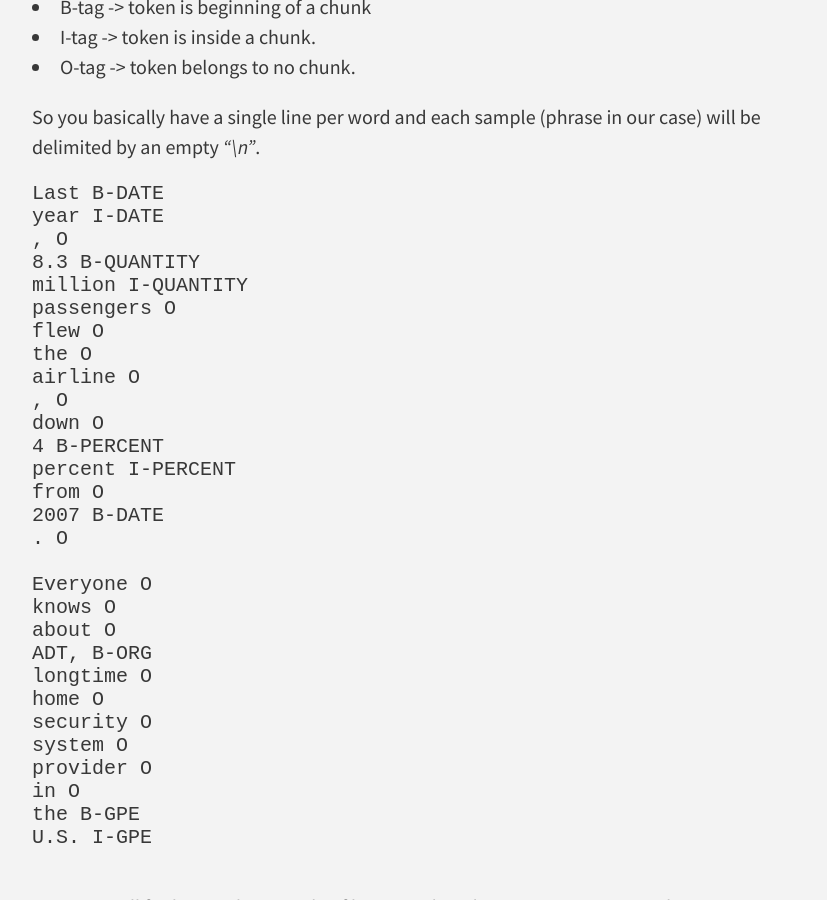
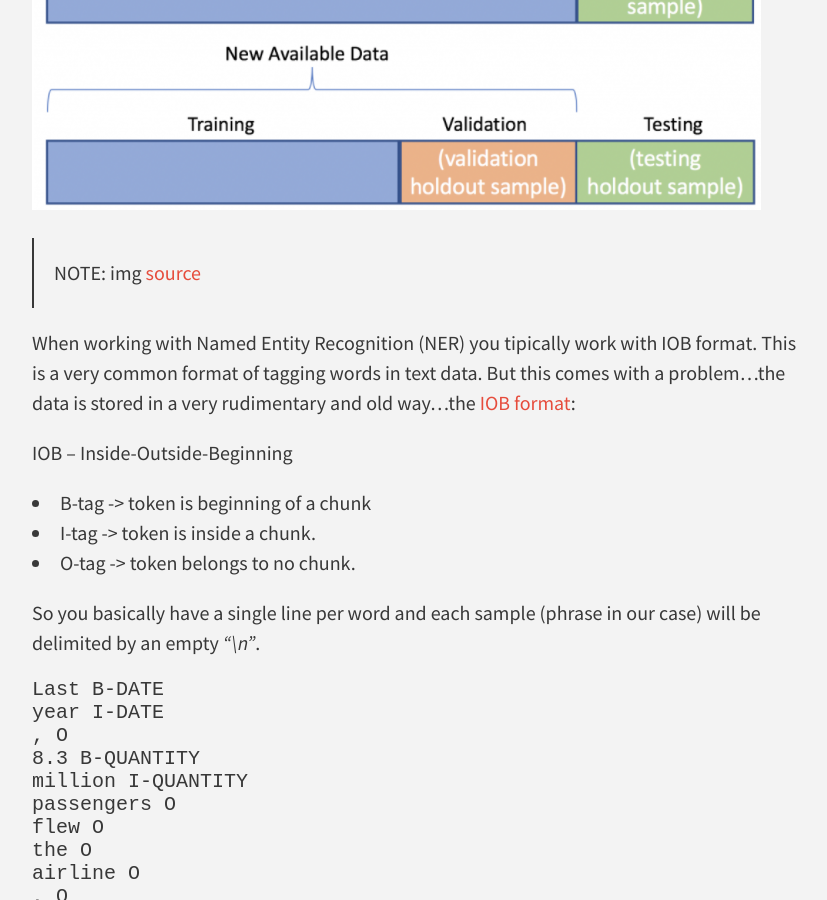
Before and after one commit to enriquecatala/enriquecatala.github.io, a Jekyll site: the page built from _posts/2021-10-29-IOB_train_test_split.md, in a window 1280 px wide and 900 px high, scrolled down 680 px. Shown: the whole window, without its empty margins (224-1051 px from the left). Built offline with Jekyll 4.4.1, drawn with Linux system fonts in a browser that asks for light colours; nearby versions of some CDN libraries; comment, search, counter and statistics services are not loaded.

Commit message:
update post

```diff
--- a/_posts/2021-10-29-IOB_train_test_split.md
+++ b/_posts/2021-10-29-IOB_train_test_split.md
@@ -10,7 +10,14 @@
 
 When you work with text data, you often want to split it into training and test sets. This is something very usual in machine learning and also in deep learning´s natural language processing. The problem is that you have to split the data in a way that is consistent with the training and test sets, but at the same time you want to keep your data consistent.
 
+![iob_train_test_split](/img/posts/IOB_train_test_split/train_test.png)
+
+>NOTE: img [source](https://datascience.stackexchange.com/questions/61467/clarification-on-train-test-and-val-and-how-to-use-implement-it)
+
+<!--end_excerpt-->
+
 When working with Named Entity Recognition (NER) you tipically work with IOB format. This is a very common format of tagging words in text data. But this comes with a problem...the data is stored in a very rudimentary and old way...the [IOB format](https://en.wikipedia.org/wiki/Inside%E2%80%93outside%E2%80%93beginning_(tagging)):
+
 
 
 IOB – Inside-Outside-Beginning
```
Also changed, not shown: img/posts/IOB_train_test_split/train_test.png (added), 2 other files.
